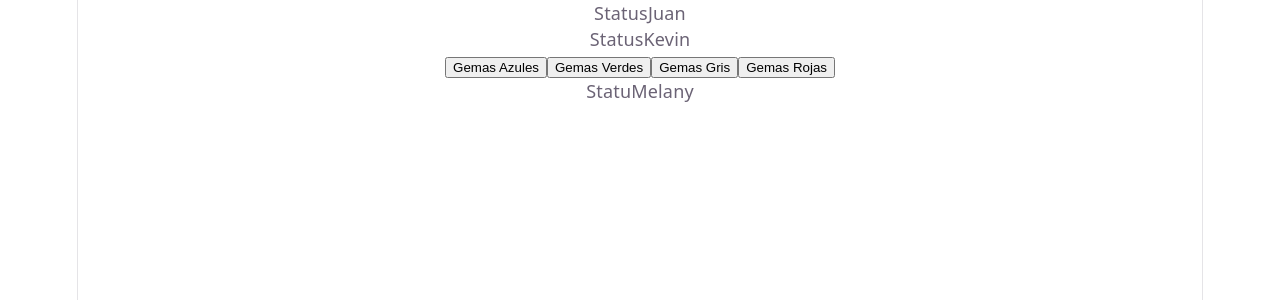
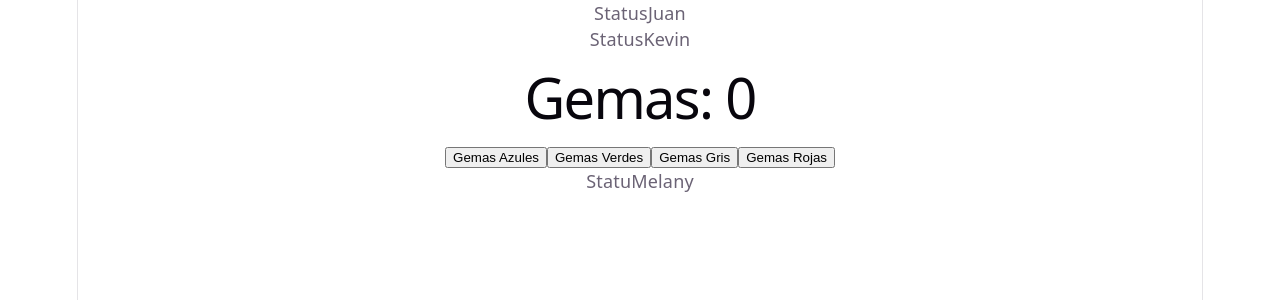
Before and after one commit to melany1722/piktara-compartido, a React (Vite) app: page / in a window 1280 px wide. Shown: the top 300 px of the page. Built offline with nearby package versions, Linux system fonts and the light colour scheme.

Commit message:
StatusMelanycambios

```diff
--- a/src/Components/StatusMelany.jsx
+++ b/src/Components/StatusMelany.jsx
@@ -8,6 +8,7 @@ const StatusMelany = () => {
   return (
     <>
     <div className='gemas'>
+        <h1>Gemas: {gemas}</h1>
         <button onClick={ () => { setGemas( (prev) => {prev + 2} ) } }>Gemas Azules</button>
         <button onClick={ () => { setGemas( () => {} ) } }>Gemas Verdes</button>
         <button onClick={ () => { setGemas( () => {} ) } }>Gemas Gris</button>
```
